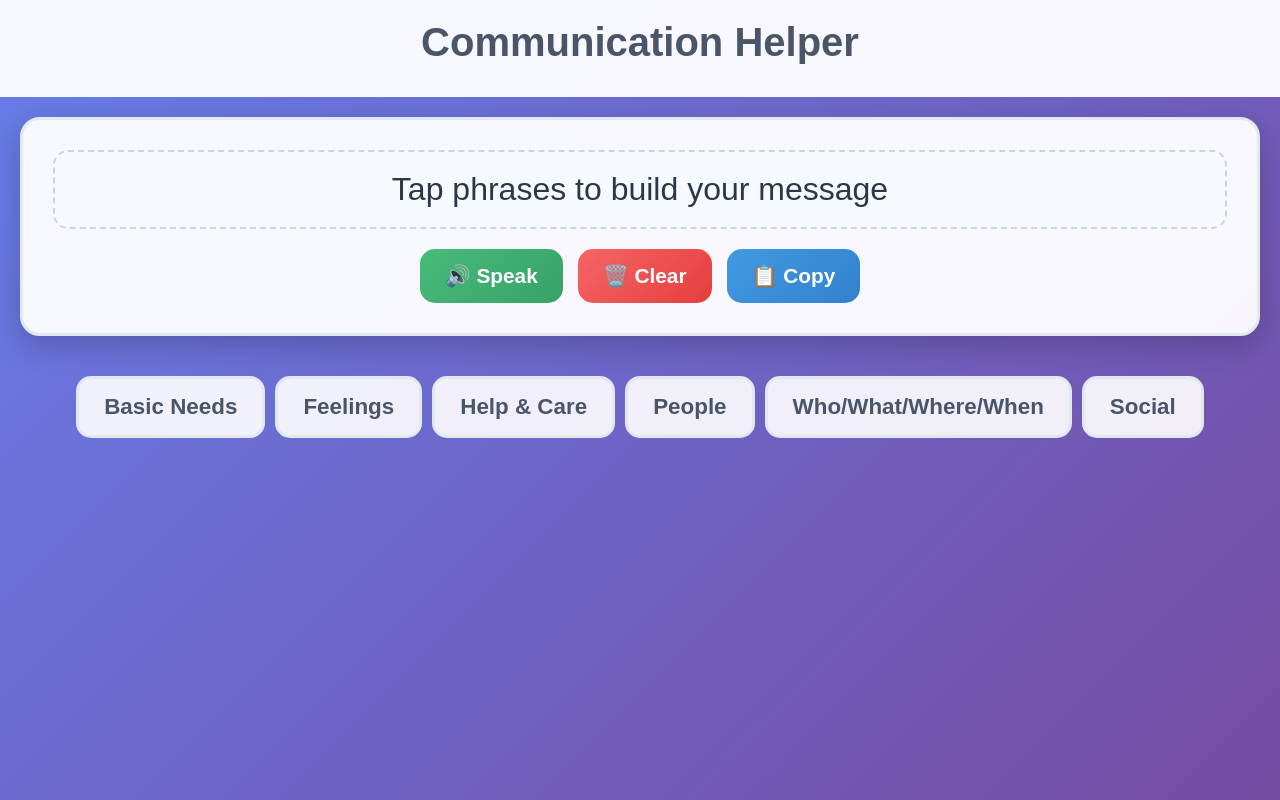
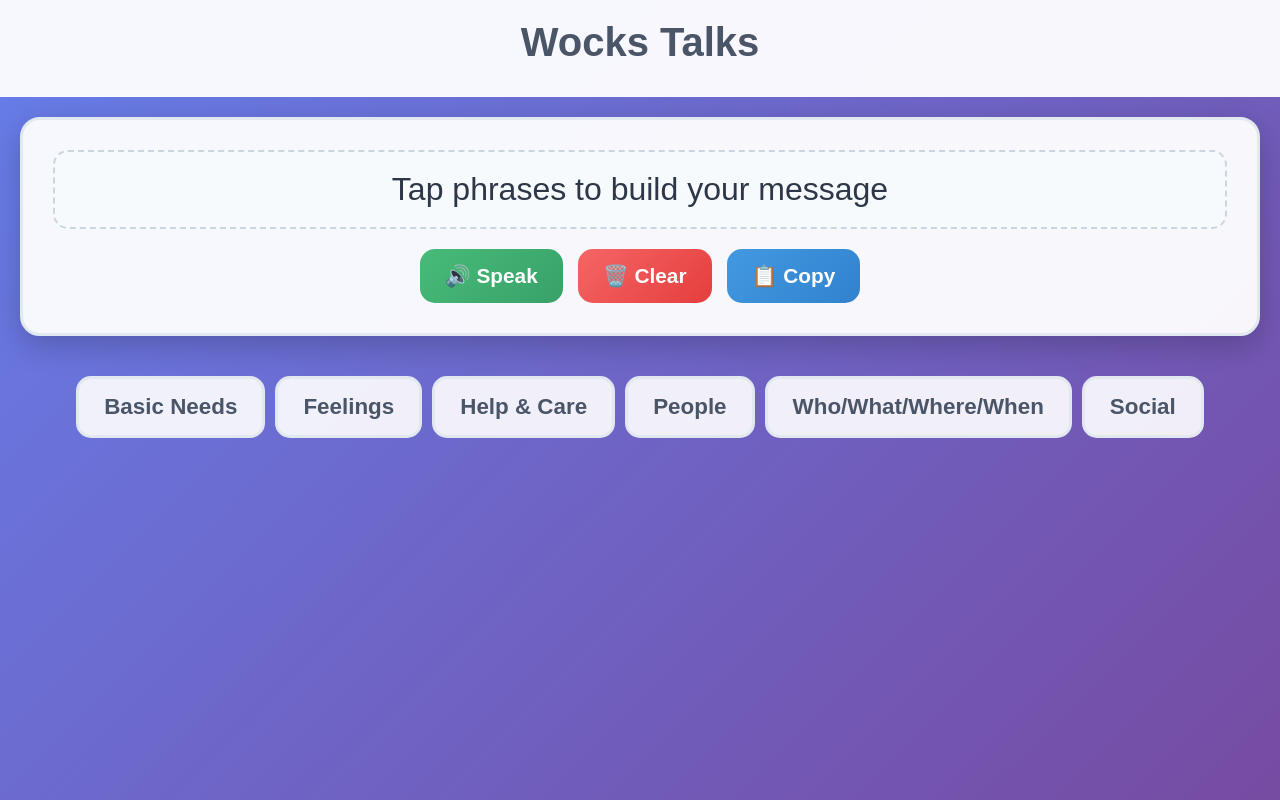
Before and after one commit to mckellar2025/wockstalks, a plain HTML site: page index.html in a window 1280 px wide. Drawn offline with Linux system fonts and the light colour scheme.

Commit message:
Update index.html
added title to be wocks talks

```diff
--- a/index.html
+++ b/index.html
@@ -3,7 +3,7 @@
 <head>
     <meta charset="UTF-8">
     <meta name="viewport" content="width=device-width, initial-scale=1.0, user-scalable=no">
-    <title>AAC Messaging App</title>
+    <title>Wocks Talks</title>
     <style>
         * {
             margin: 0;
@@ -237,7 +237,7 @@
 </head>
 <body>
     <div class="header">
-        <h1>Communication Helper</h1>
+        <h1>Wocks Talks</h1>
     </div>
 
     <div class="message-display">
```
